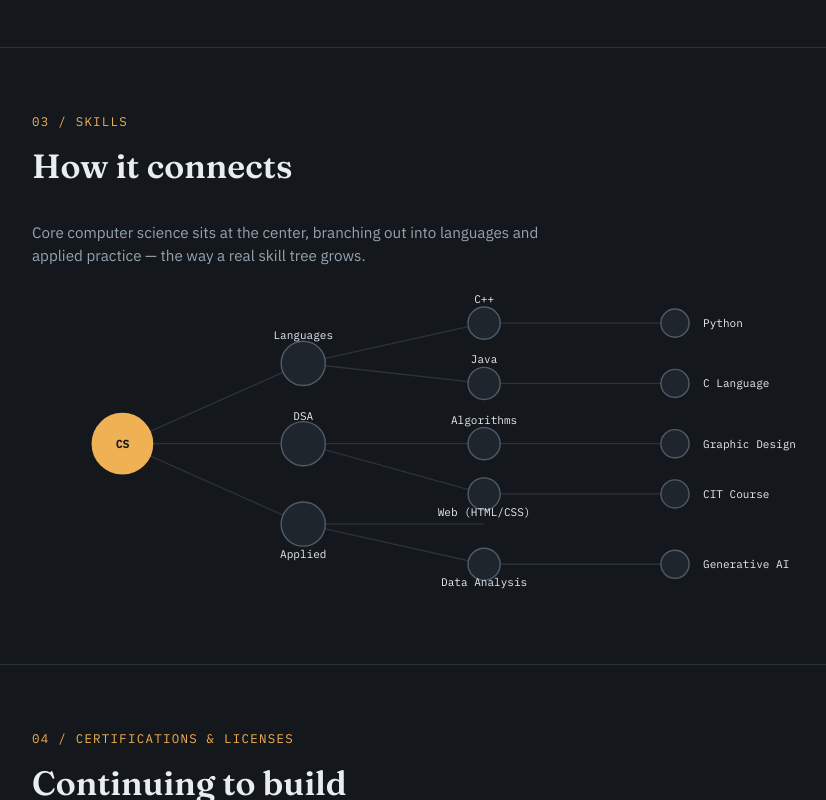
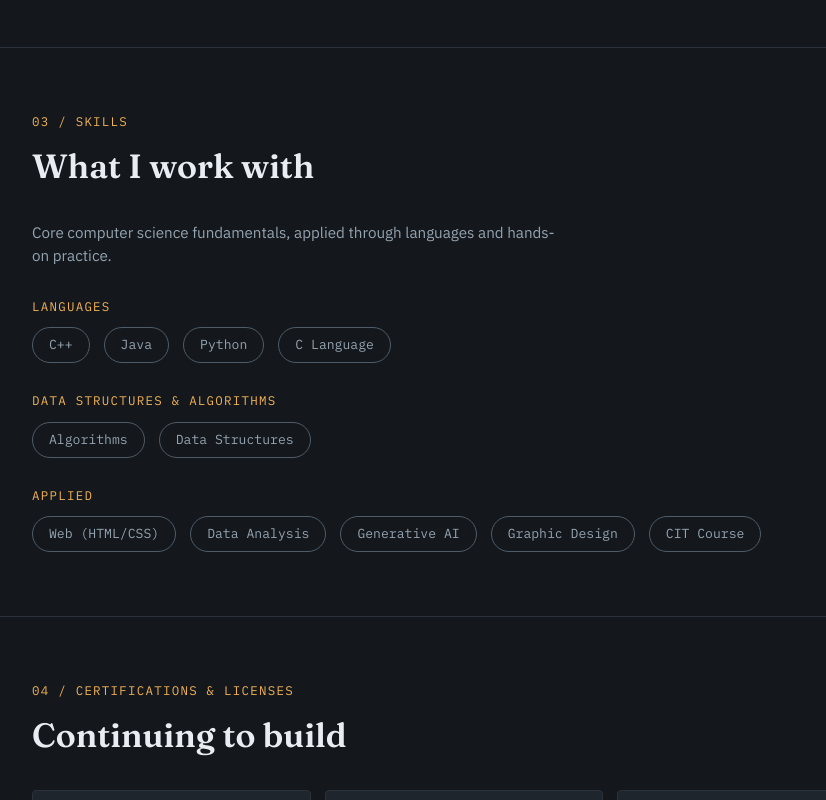
Before and after one commit to Mehaklohana/portfolio, a plain HTML site: page index.html in a window 1280 px wide. Shown: the part 1547-2347 px from the top of the page, without its empty margins (176-1002 px from the left). Drawn offline with Linux system fonts and the light colour scheme.

Commit message:
Update index.html

```diff
--- a/index.html
+++ b/index.html
@@ -123,15 +123,14 @@
     padding:3px 9px; border-radius:20px;
   }
 
-  /* SKILL GRAPH */
-  .graph-wrap{ overflow-x:auto; padding-bottom:6px; }
-  svg#skillgraph{ display:block; min-width:600px; width:100%; height:auto; }
-  .node-circle{ fill:var(--panel); stroke:var(--node); stroke-width:1.4; transition: fill 0.2s, stroke 0.2s; }
-  .node-group:hover .node-circle{ fill:var(--amber); stroke:var(--amber-deep); }
-  .node-label{ font-family:'IBM Plex Mono', monospace; font-size:11px; fill:var(--ink); }
-  .edge{ stroke:var(--line); stroke-width:1.3; }
-  .root-circle{ fill:var(--amber-deep); stroke:var(--amber-deep); }
-  .root-label{ fill:var(--on-amber); font-weight:600; }
+  /* SKILLS */
+  .skill-group{ margin-bottom:0; }
+  .skill-group + .skill-group{ margin-top:28px; }
+  .skill-group-title{
+    font-family:'IBM Plex Mono', monospace; font-size:0.78rem;
+    color:var(--amber-deep); text-transform:uppercase; letter-spacing:0.1em;
+    margin-bottom:12px;
+  }
 
   /* CERTS */
   .cert-grid{ display:grid; grid-template-columns:repeat(auto-fit,minmax(240px,1fr)); gap:14px; }
@@ -142,12 +141,16 @@
   .cert .num{ font-family:'IBM Plex Mono', monospace; font-size:0.72rem; color:var(--amber-deep); }
   .cert h3{ font-size:0.98rem; font-weight:600; margin-top:6px; }
 
-  /* LANGUAGES */
+  /* LANGUAGES / PILLS */
   .lang-row{ display:flex; gap:14px; flex-wrap:wrap; }
   .lang-pill{
     font-family:'IBM Plex Mono', monospace; font-size:0.82rem;
     border:1px solid var(--node); padding:7px 16px; border-radius:20px;
     color:var(--ink-soft);
+    transition: border-color 0.15s, color 0.15s, background 0.15s;
+  }
+  .lang-pill:hover{
+    border-color:var(--amber-deep); color:var(--ink); background:rgba(221,154,52,0.1);
   }
 
   /* CONTACT */
@@ -191,9 +194,7 @@
   <div class="wrap">
     <div class="eyebrow">available for opportunities</div>
     <h1 class="name">Mehak Kherajani<br><em>Software Engineer</em></h1>
-    <p class="role-line">Software Engineering ungraduate from DHA Suffa University, building a foundation across data structures, generative AI, and data analysis — with a habit of picking up whatever the next problem needs.</p>
-
-
+    <p class="role-line">Software Engineering graduate from DHA Suffa University, building a foundation across data structures, generative AI, and data analysis — with a habit of picking up whatever the next problem needs.</p>
 
     <div class="hero-meta">
       <div><span class="dot"></span> Karachi, DHA Phase 5, Upper Gizri</div>
@@ -241,66 +242,36 @@
 <section id="skills">
   <div class="wrap">
     <div class="kicker">03 / Skills</div>
-    <h2 class="title">How it connects</h2>
-    <p style="color:var(--ink-soft); max-width:58ch; margin-bottom:26px; font-size:0.95rem;">Core computer science sits at the center, branching out into languages and applied practice — the way a real skill tree grows.</p>
-    <div class="graph-wrap">
-      <svg id="skillgraph" viewBox="0 0 860 300" xmlns="http://www.w3.org/2000/svg">
-        <!-- edges -->
-        <g class="edges">
-          <line class="edge" x1="90" y1="150" x2="270" y2="70"/>
-          <line class="edge" x1="90" y1="150" x2="270" y2="150"/>
-          <line class="edge" x1="90" y1="150" x2="270" y2="230"/>
+    <h2 class="title">What I work with</h2>
+    <p style="color:var(--ink-soft); max-width:58ch; margin-bottom:30px; font-size:0.95rem;">Core computer science fundamentals, applied through languages and hands-on practice.</p>
 
-          <line class="edge" x1="270" y1="70" x2="450" y2="30"/>
-          <line class="edge" x1="270" y1="70" x2="450" y2="90"/>
+    <div class="skill-group">
+      <div class="skill-group-title">Languages</div>
+      <div class="lang-row">
+        <span class="lang-pill">C++</span>
+        <span class="lang-pill">Java</span>
+        <span class="lang-pill">Python</span>
+        <span class="lang-pill">C Language</span>
+      </div>
+    </div>
 
-          <line class="edge" x1="270" y1="150" x2="450" y2="150"/>
-          <line class="edge" x1="270" y1="150" x2="450" y2="200"/>
+    <div class="skill-group">
+      <div class="skill-group-title">Data Structures &amp; Algorithms</div>
+      <div class="lang-row">
+        <span class="lang-pill">Algorithms</span>
+        <span class="lang-pill">Data Structures</span>
+      </div>
+    </div>
 
-          <line class="edge" x1="270" y1="230" x2="450" y2="230"/>
-          <line class="edge" x1="270" y1="230" x2="450" y2="270"/>
-
-          <line class="edge" x1="450" y1="30" x2="640" y2="30"/>
-          <line class="edge" x1="450" y1="90" x2="640" y2="90"/>
-          <line class="edge" x1="450" y1="150" x2="640" y2="150"/>
-          <line class="edge" x1="450" y1="200" x2="640" y2="200"/>
-          <line class="edge" x1="450" y1="270" x2="640" y2="270"/>
-        </g>
-
-        <!-- root -->
-        <g class="node-group">
-          <circle class="node-circle root-circle" cx="90" cy="150" r="30"/>
-          <text class="node-label root-label" x="90" y="154" text-anchor="middle">CS</text>
-        </g>
-
-        <!-- level 1 -->
-        <g class="node-group">
-          <circle class="node-circle" cx="270" cy="70" r="22"/>
-          <text class="node-label" x="270" y="46" text-anchor="middle">Languages</text>
-        </g>
-        <g class="node-group">
-          <circle class="node-circle" cx="270" cy="150" r="22"/>
-          <text class="node-label" x="270" y="126" text-anchor="middle">DSA</text>
-        </g>
-        <g class="node-group">
-          <circle class="node-circle" cx="270" cy="230" r="22"/>
-          <text class="node-label" x="270" y="264" text-anchor="middle">Applied</text>
-        </g>
-
-        <!-- level 2 -->
-        <g class="node-group"><circle class="node-circle" cx="450" cy="30" r="16"/><text class="node-label" x="450" y="10" text-anchor="middle">C++</text></g>
-        <g class="node-group"><circle class="node-circle" cx="450" cy="90" r="16"/><text class="node-label" x="450" y="70" text-anchor="middle">Java</text></g>
-        <g class="node-group"><circle class="node-circle" cx="450" cy="150" r="16"/><text class="node-label" x="450" y="130" text-anchor="middle">Algorithms</text></g>
-        <g class="node-group"><circle class="node-circle" cx="450" cy="200" r="16"/><text class="node-label" x="450" y="222" text-anchor="middle">Web (HTML/CSS)</text></g>
-        <g class="node-group"><circle class="node-circle" cx="450" cy="270" r="16"/><text class="node-label" x="450" y="292" text-anchor="middle">Data Analysis</text></g>
-
-        <!-- level 3 -->
-        <g class="node-group"><circle class="node-circle" cx="640" cy="30" r="14"/><text class="node-label" x="668" y="34" text-anchor="start">Python</text></g>
-        <g class="node-group"><circle class="node-circle" cx="640" cy="90" r="14"/><text class="node-label" x="668" y="94" text-anchor="start">C Language</text></g>
-        <g class="node-group"><circle class="node-circle" cx="640" cy="150" r="14"/><text class="node-label" x="668" y="154" text-anchor="start">Graphic Design</text></g>
-        <g class="node-group"><circle class="node-circle" cx="640" cy="200" r="14"/><text class="node-label" x="668" y="204" text-anchor="start">CIT Course</text></g>
-        <g class="node-group"><circle class="node-circle" cx="640" cy="270" r="14"/><text class="node-label" x="668" y="274" text-anchor="start">Generative AI</text></g>
-      </svg>
+    <div class="skill-group">
+      <div class="skill-group-title">Applied</div>
+      <div class="lang-row">
+        <span class="lang-pill">Web (HTML/CSS)</span>
+        <span class="lang-pill">Data Analysis</span>
+        <span class="lang-pill">Generative AI</span>
+        <span class="lang-pill">Graphic Design</span>
+        <span class="lang-pill">CIT Course</span>
+      </div>
     </div>
   </div>
 </section>
```
